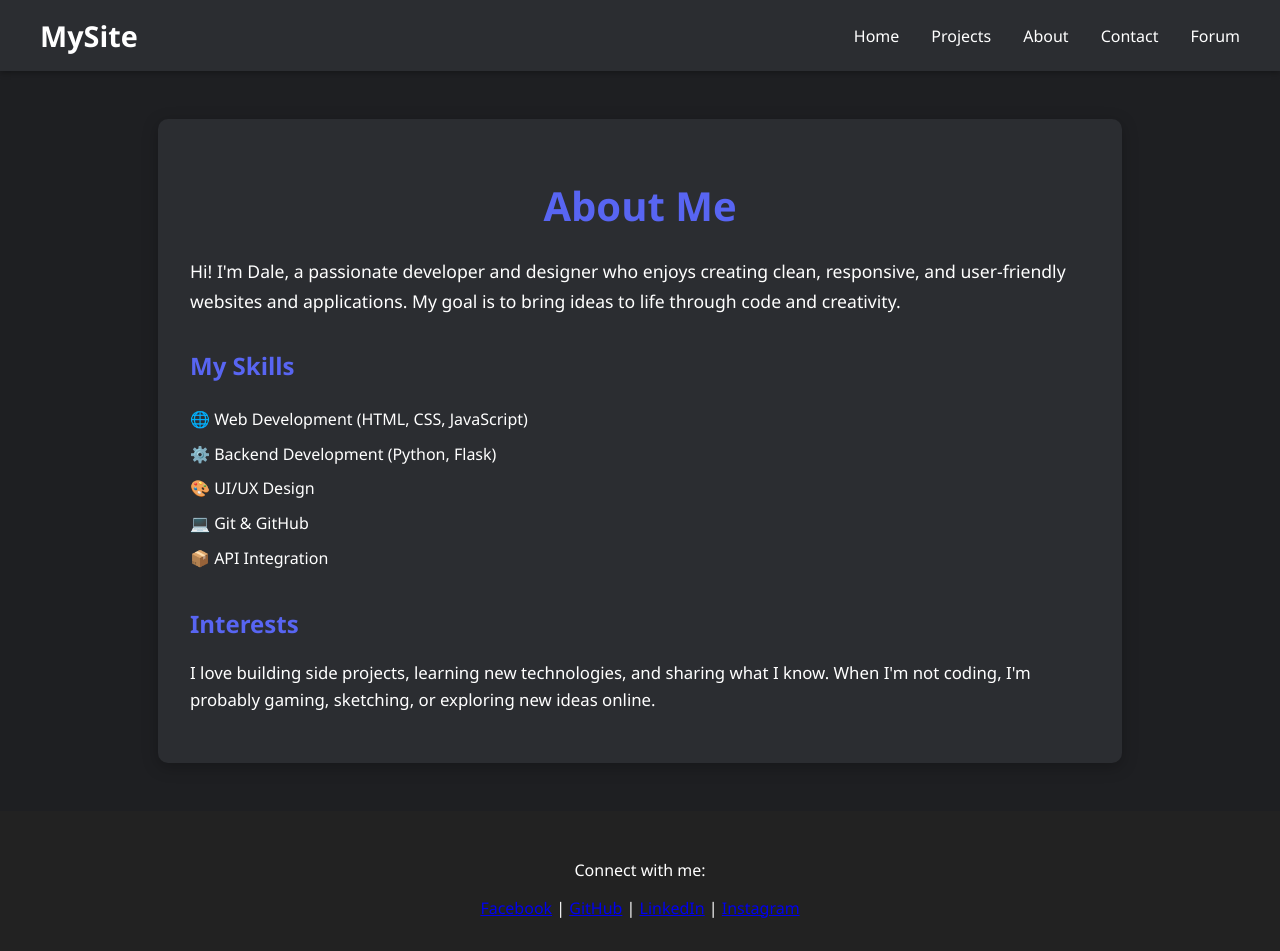
After one commit to notsoworkingbro/TrackMe, a Flask app: page /about in a window 1280 px wide. The commit adds this page. Run offline with Flask 3, Linux system fonts and the light colour scheme.

Commit message:
about contact added page

```diff
--- a/app.py
+++ b/app.py
@@ -1,5 +1,5 @@
 import os
-from flask import Flask, render_template, url_for
+from flask import Flask, render_template, url_for, request, redirect, flash
 
 app = Flask(__name__)
 
@@ -24,5 +24,18 @@ def about():
 def forum():
     return render_template("forum.html")
 
+@app.route('/contact', methods=['GET', 'POST'])
+def contact():
+    if request.method == 'POST':
+        name = request.form.get('name')
+        email = request.form.get('email')
+        message = request.form.get('message')
+
+        # You can handle the data here (save to file, send email, etc.)
+        flash('Thank you for reaching out!', 'success')
+        return redirect('/contact')
+
+    return render_template('contact.html')
+
 if __name__ == "__main__":
     app.run(debug=True)
--- /dev/null
+++ b/static/css/about/about.css
@@ -0,0 +1,66 @@
+/* =======================
+   ABOUT PAGE STYLES
+   ======================= */
+
+:root {
+  --bg-color: #1e1f22;
+  --text-color: #ffffff;
+  --accent-color: #5865f2;
+  --card-bg: #2b2d31;
+}
+
+body {
+  background-color: var(--bg-color);
+  color: var(--text-color);
+  font-family: 'Segoe UI', sans-serif;
+  margin: 0;
+  padding: 0;
+}
+
+/* ===== Main Container ===== */
+.about-container {
+  max-width: 900px;
+  margin: 3rem auto;
+  padding: 2rem;
+  background-color: var(--card-bg);
+  border-radius: 10px;
+  box-shadow: 0 4px 16px rgba(0, 0, 0, 0.25);
+}
+
+/* ===== Page Title ===== */
+.about-container h1 {
+  text-align: center;
+  font-size: 2.5rem;
+  color: var(--accent-color);
+  margin-bottom: 1.5rem;
+}
+
+/* ===== Intro Paragraph ===== */
+.intro {
+  font-size: 1.1rem;
+  line-height: 1.7;
+  margin-bottom: 2rem;
+}
+
+/* ===== Section Headings ===== */
+.skills h2, .interests h2 {
+  color: var(--accent-color);
+  margin-top: 2rem;
+}
+
+/* ===== Skills List ===== */
+.skills ul {
+  list-style: none;
+  padding-left: 0;
+}
+
+.skills li {
+  padding: 0.4rem 0;
+  font-size: 1rem;
+}
+
+/* ===== Interests Section ===== */
+.interests p {
+  font-size: 1.05rem;
+  line-height: 1.6;
+}
--- /dev/null
+++ b/static/css/contacts/contacts.css
@@ -0,0 +1,83 @@
+/* ============================
+   CONTACT PAGE STYLESHEET
+   ============================
+   Description: Styles specifically for the Contact page.
+*/
+
+/* Root Variables - Reuse across themes */
+:root {
+  --bg-color: #1e1f22;
+  --text-color: #ffffff;
+  --accent-color: #5865f2; /* Discord-like blue */
+  --input-bg: #2b2d31;
+  --input-border: #444;
+  --input-focus: #5865f2;
+}
+
+/* Body Background */
+body {
+  background-color: var(--bg-color);
+  color: var(--text-color);
+  font-family: 'Segoe UI', Tahoma, Geneva, Verdana, sans-serif;
+}
+
+/* === Container for Contact Section === */
+.contact-container {
+  max-width: 700px;
+  margin: 4rem auto;
+  padding: 2rem;
+  background-color: var(--input-bg);
+  border-radius: 10px;
+  box-shadow: 0 4px 20px rgba(0, 0, 0, 0.2);
+}
+
+/* === Page Title === */
+.contact-container h1 {
+  text-align: center;
+  margin-bottom: 1.5rem;
+  font-size: 2rem;
+  color: var(--accent-color);
+}
+
+/* === Form Elements === */
+.contact-container form {
+  display: flex;
+  flex-direction: column;
+  gap: 1rem;
+}
+
+/* Input and Textarea */
+.contact-container input,
+.contact-container textarea {
+  background-color: var(--bg-color);
+  color: var(--text-color);
+  border: 1px solid var(--input-border);
+  padding: 0.75rem 1rem;
+  border-radius: 6px;
+  font-size: 1rem;
+  transition: border-color 0.2s ease;
+}
+
+/* Input Focus */
+.contact-container input:focus,
+.contact-container textarea:focus {
+  outline: none;
+  border-color: var(--input-focus);
+}
+
+/* Submit Button */
+.contact-container button {
+  padding: 0.75rem;
+  border: none;
+  background-color: var(--accent-color);
+  color: white;
+  font-size: 1rem;
+  border-radius: 6px;
+  cursor: pointer;
+  transition: background-color 0.3s ease;
+}
+
+/* Submit Button Hover Effect */
+.contact-container button:hover {
+  background-color: #4752c4; /* slightly darker on hover */
+}
--- /dev/null
+++ b/templates/about.html
@@ -0,0 +1,26 @@
+{% extends "base.html" %}
+
+{% block content %}
+<div class="about-container">
+  <h1>About Me</h1>
+  <p class="intro">
+    Hi! I'm Dale, a passionate developer and designer who enjoys creating clean, responsive, and user-friendly websites and applications. My goal is to bring ideas to life through code and creativity.
+  </p>
+
+  <div class="skills">
+    <h2>My Skills</h2>
+    <ul>
+      <li>🌐 Web Development (HTML, CSS, JavaScript)</li>
+      <li>⚙️ Backend Development (Python, Flask)</li>
+      <li>🎨 UI/UX Design</li>
+      <li>💻 Git & GitHub</li>
+      <li>📦 API Integration</li>
+    </ul>
+  </div>
+
+  <div class="interests">
+    <h2>Interests</h2>
+    <p>I love building side projects, learning new technologies, and sharing what I know. When I'm not coding, I'm probably gaming, sketching, or exploring new ideas online.</p>
+  </div>
+</div>
+{% endblock %}
--- a/templates/base.html
+++ b/templates/base.html
@@ -11,9 +11,13 @@
   <link rel="stylesheet" href="{{ url_for('static', filename='css/global/footer.css') }}">
   <link rel="stylesheet" href="{{ url_for('static', filename='css/global/body.css') }}">
 
+
   <!-- ===== Page Specific CSS (Optional) ===== -->
   {% block head %}
-
+  <link rel="stylesheet" href="{{ url_for('static', filename='css/forum/forum.css') }}">
+  <link rel="stylesheet" href="{{ url_for('static', filename='css/projects/projects.css') }}">
+  <link rel="stylesheet" href="{{ url_for('static', filename='css/contacts/contacts.css') }}">
+  <link rel="stylesheet" href="{{ url_for('static', filename='css/about/about.css') }}">
   {% endblock %}
 
 </head>
--- a/templates/forum.html
+++ b/templates/forum.html
@@ -1,9 +1,5 @@
 <!-- templates/forum.html -->
 {% extends "base.html" %}
-
-{% block extra_css %}
-  <link rel="stylesheet" href="{{ url_for('static', filename='css/forum/forum.css') }}">
-{% endblock %}
 
 {% block content %}
 <section class="forum-container">
--- a/templates/projects.html
+++ b/templates/projects.html
@@ -1,10 +1,6 @@
 {% extends "base.html" %}
 
 {% block title %}Projects - MySite{% endblock %}
-
-{% block head %}
-  <link rel="stylesheet" href="{{ url_for('static', filename='css/projects/projects.css') }}">
-{% endblock %}
 
 {% block content %}
 <section class="projects-container">
```
Also changed, not shown: templates/contact.html (added, +28 -0 lines).
